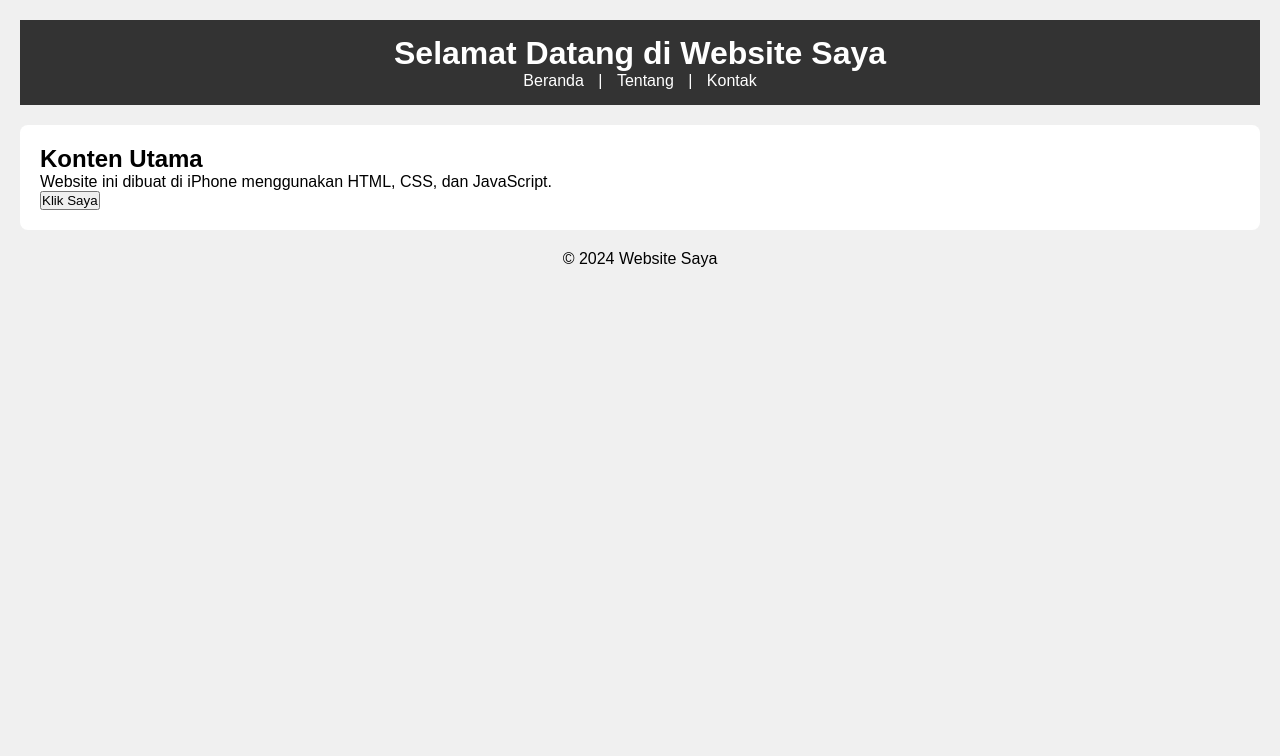
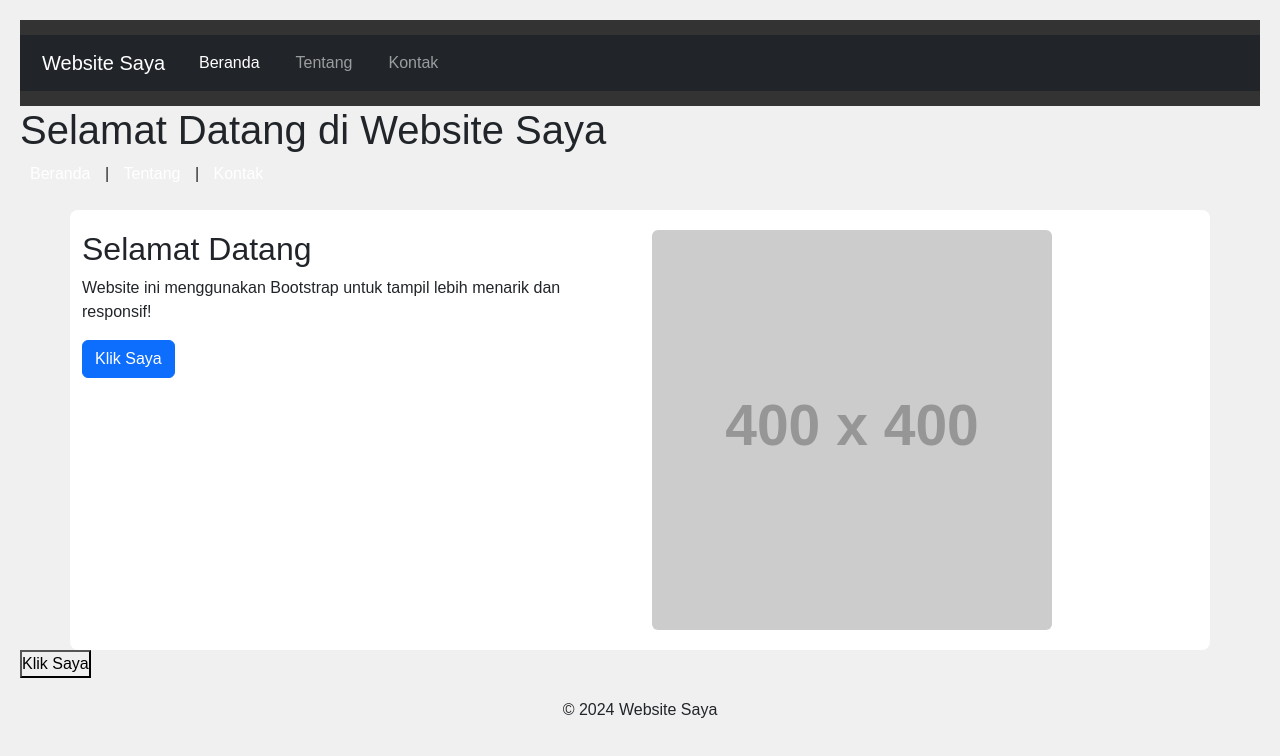
Before and after one commit to 191699Opik/MedanBranch3ID, a plain HTML site: page index.html in a window 1280 px wide. Drawn offline with nearby package versions, Linux system fonts and the light colour scheme; placeholder pictures from the web are drawn by us.

Commit message:
Add files via upload

```diff
--- a/index.html
+++ b/index.html
@@ -1,13 +1,36 @@
 <!DOCTYPE html>
 <html lang="en">
-<head>
+<head><link href="https://cdn.jsdelivr.net/npm/bootstrap@5.3.2/dist/css/bootstrap.min.css" rel="stylesheet">
+<script src="https://cdn.jsdelivr.net/npm/bootstrap@5.3.2/dist/js/bootstrap.bundle.min.js"></script>
   <meta charset="UTF-8">
   <meta name="viewport" content="width=device-width, initial-scale=1.0">
   <title>Website Pertama Saya</title>
   <link rel="stylesheet" href="style.css">
 </head>
 <body>
-  <header>
+<header>
+  <nav class="navbar navbar-expand-lg navbar-dark bg-dark">
+    <div class="container-fluid">
+      <a class="navbar-brand" href="#">Website Saya</a>
+      <button class="navbar-toggler" type="button" data-bs-toggle="collapse" data-bs-target="#navbarNav" aria-controls="navbarNav" aria-expanded="false" aria-label="Toggle navigation">
+        <span class="navbar-toggler-icon"></span>
+      </button>
+      <div class="collapse navbar-collapse" id="navbarNav">
+        <ul class="navbar-nav">
+          <li class="nav-item">
+            <a class="nav-link active" aria-current="page" href="#">Beranda</a>
+          </li>
+          <li class="nav-item">
+            <a class="nav-link" href="#">Tentang</a>
+          </li>
+          <li class="nav-item">
+            <a class="nav-link" href="#">Kontak</a>
+          </li>
+        </ul>
+      </div>
+    </div>
+  </nav>
+</header>
     <h1>Selamat Datang di Website Saya</h1>
     <nav>
       <a href="#">Beranda</a> |
@@ -15,10 +38,18 @@
       <a href="#">Kontak</a>
     </nav>
   </header>
-
-  <section>
-    <h2>Konten Utama</h2>
-    <p>Website ini dibuat di iPhone menggunakan HTML, CSS, dan JavaScript.</p>
+<section class="container mt-4">
+  <div class="row">
+    <div class="col-md-6">
+      <h2>Selamat Datang</h2>
+      <p>Website ini menggunakan Bootstrap untuk tampil lebih menarik dan responsif!</p>
+      <button class="btn btn-primary">Klik Saya</button>
+    </div>
+    <div class="col-md-6">
+      <img src="https://via.placeholder.com/400" alt="Gambar" class="img-fluid rounded">
+    </div>
+  </div>
+</section>
     <button onclick="tampilkanPesan()">Klik Saya</button>
   </section>
 
```
